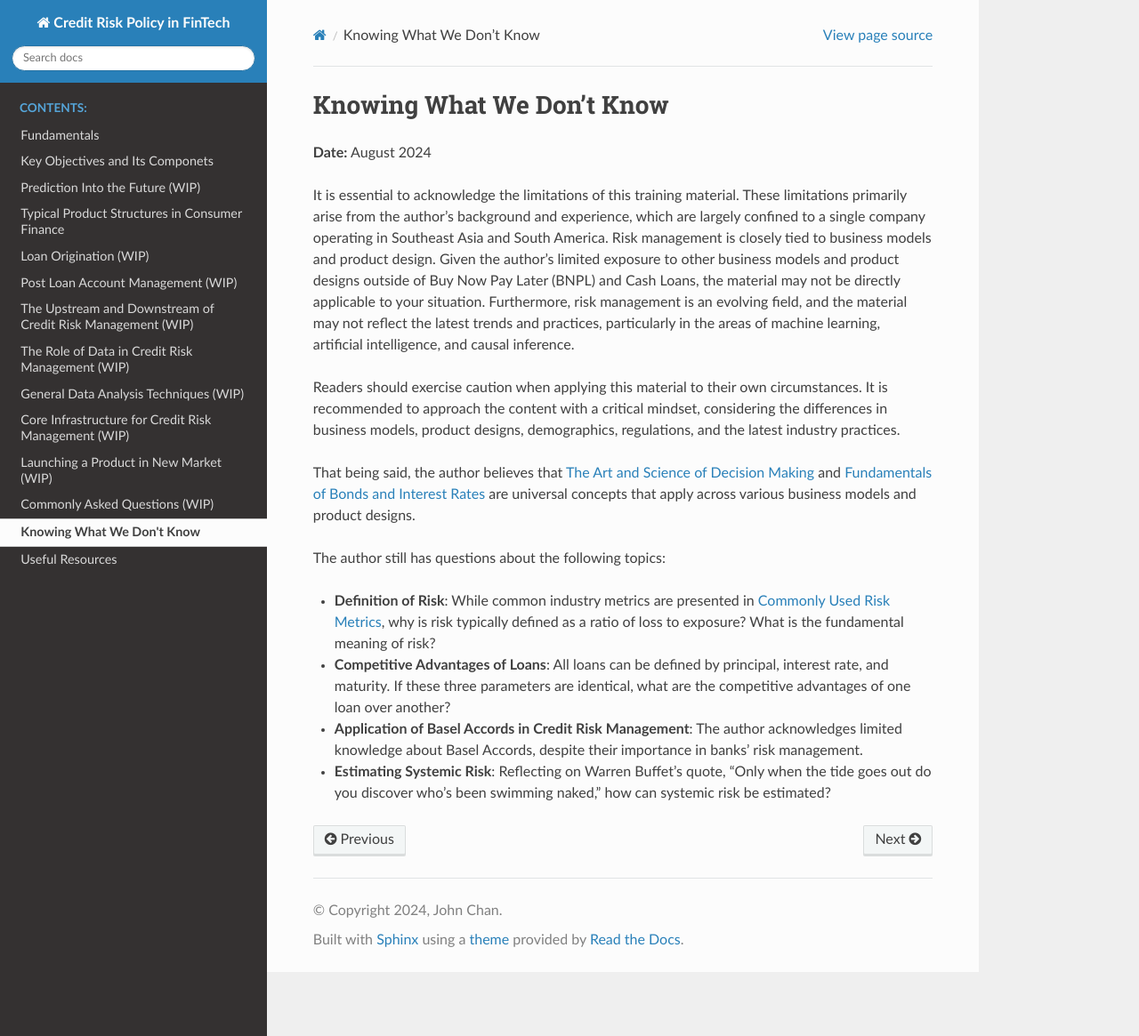
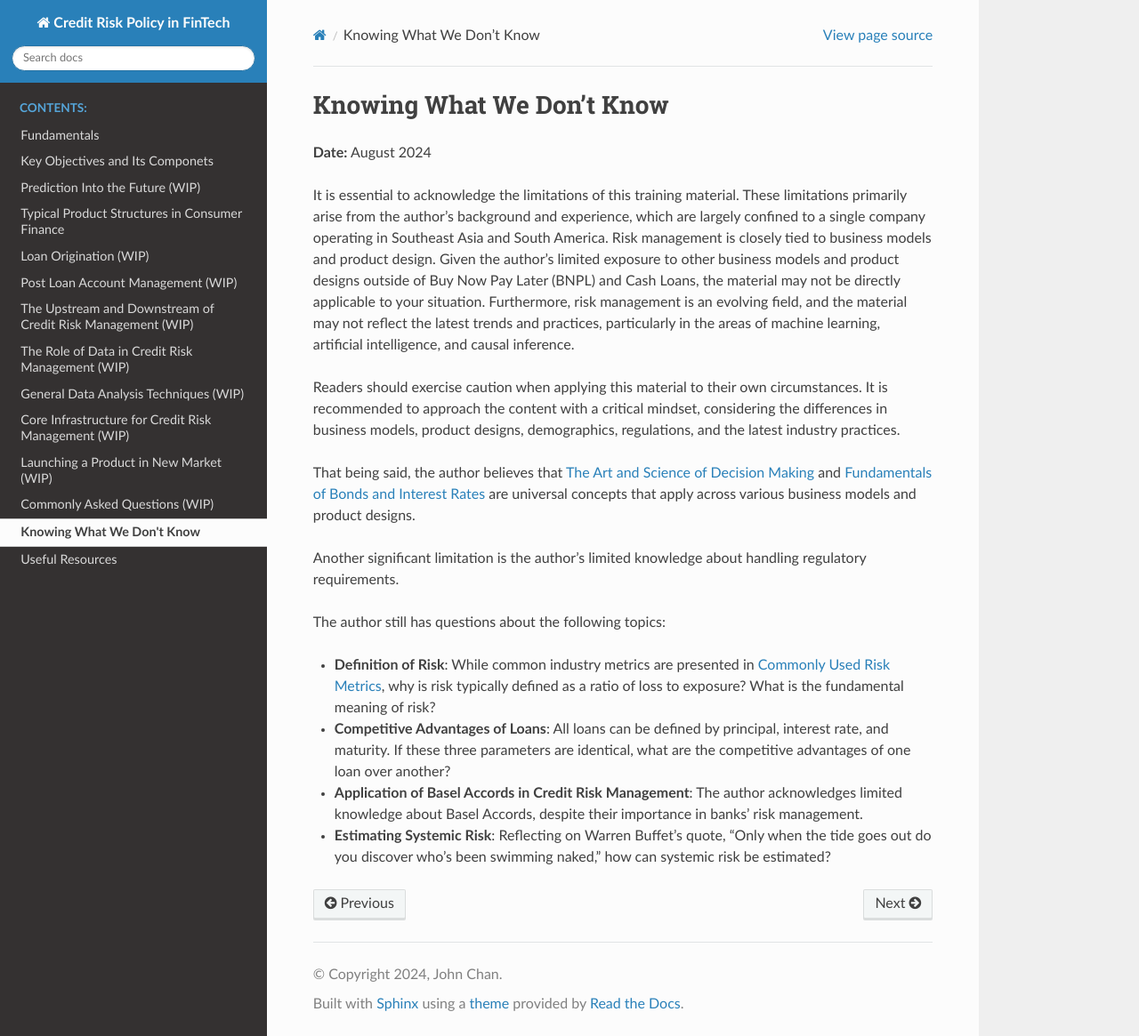
Before and after one commit to kychanbp/credit_risk_mgmt_fintech, a Sphinx documentation site: the page built from docs/source/unknowns.md, in a window 1280 px wide and 1165 px high. Shown: the whole window at 89% size. Built offline with Sphinx 7.4.7 and the Read the Docs theme 3.1.0, drawn with Linux system fonts in a browser that asks for light colours.

Commit message:
modified unknown

```diff
--- a/docs/source/unknowns.md
+++ b/docs/source/unknowns.md
@@ -8,6 +8,8 @@ Readers should exercise caution when applying this material to their own circums
 
 That being said, the author believes that [The Art and Science of Decision Making](fundamentals/decision_making.md) and [Fundamentals of Bonds and Interest Rates](fundamentals/bonds_interest_rates.md) are universal concepts that apply across various business models and product designs.
 
+Another significant limitation is the author's limited knowledge about handling regulatory requirements.
+
 The author still has questions about the following topics:
 
 - **Definition of Risk**: While common industry metrics are presented in [Commonly Used Risk Metrics](key_objective/risk_metrix.md), why is risk typically defined as a ratio of loss to exposure? What is the fundamental meaning of risk?
```
